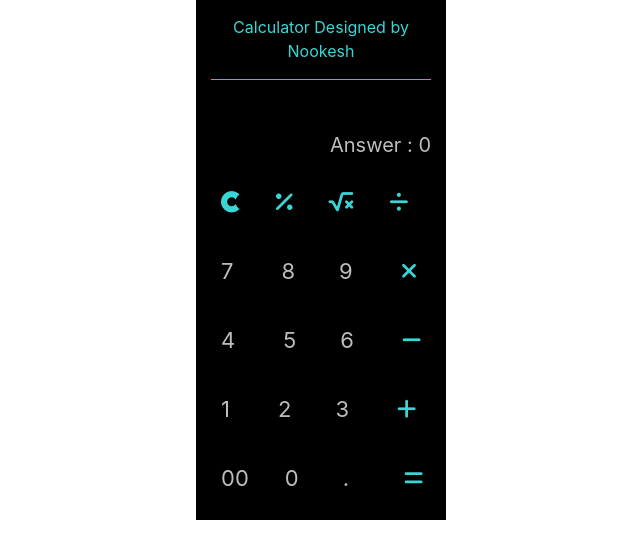
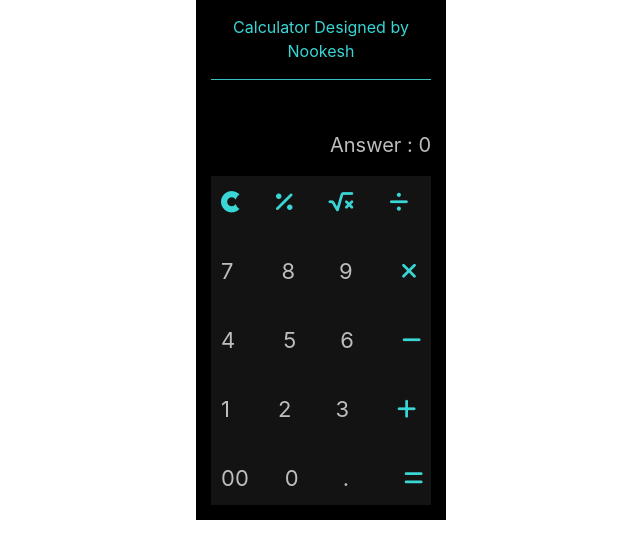
Before and after one commit to nookeshkarri7/Calculator, a plain HTML site: page index.html in a window 1280 px wide. Shown: the whole page, without its empty margins (319-959 px from the left). Drawn offline with nearby package versions, Linux system fonts and the light colour scheme.

Commit message:
Added bg color to operations card

```diff
--- a/index.html
+++ b/index.html
@@ -22,6 +22,7 @@
         <p class="values" id="values"></p>
         <p class="answer text-right" id="answer">Answer : 0 </p>
     </div>
+        <div class="operationsCard">
         <div class="d-flex flex-row">
             <div class="mr-3">
                 <button class="bgBtn" id="clearBtn"><i class="fab fa-cuttlefish"></i></button>
@@ -102,7 +103,7 @@
             </div>
 
         </div>
-
+    </div>
 </div>
 </div>
 </body>
--- a/style.css
+++ b/style.css
@@ -38,3 +38,6 @@
     background-color:transparent;
     font-size: 22px;
 }
+.operationsCard{
+    background-color: #131313  ;
+}
```
Lines whose indentation alone changed are shown as unchanged.
